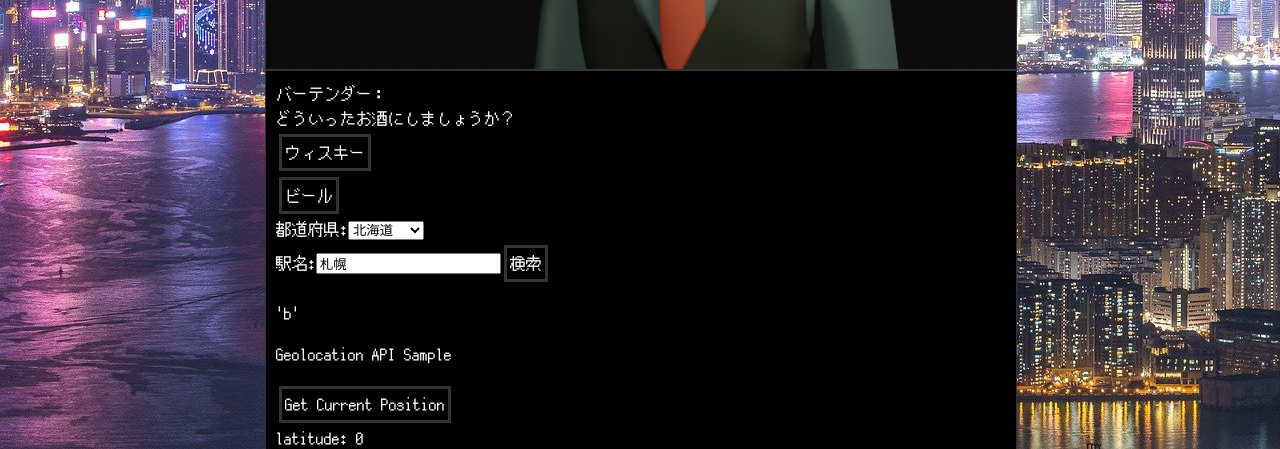
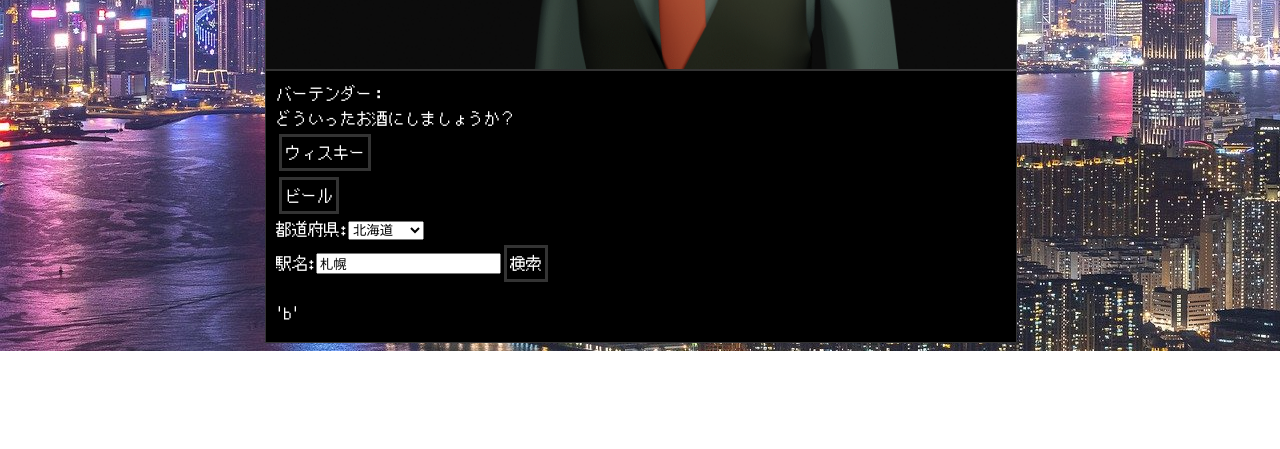
Before and after one commit to gustave-studio/bartender, a React (Create React App) app: page / in a window 1280 px wide. Shown: the part 503-952 px from the top of the page. After the commit the page ends 854 px from the top, so only its background shows below. Built offline with nearby package versions, Linux system fonts and the light colour scheme.

Commit message:
🚧コンポーネントを分ける

```diff
--- a/src/App.tsx
+++ b/src/App.tsx
@@ -1,12 +1,12 @@
 import React, {useState, useEffect, useRef} from 'react';
 import './App.css';
-import Prefectures from './prefectures.js';
 import axios from 'axios';
 import Button from '@mui/material/Button';
 import Grid from '@material-ui/core/Grid';
 import Card from '@material-ui/core/Card';
 import CardContent from '@mui/material/CardContent';
 import Header from './components/Header'
+import MessageWindow from './components/MessageWindow'
 
 declare global { interface Window { cback: any } }
 
@@ -194,63 +194,21 @@ function App() {
         {console.log(process.env.REACT_APP_SOUND_FILE)}
         <div className="main_screen">
         </div>
-        <div className="message_window">
-          <div className="message">
-            バーテンダー：
-            <div className="result" style={{ display: result ? '' : 'none' }}>
-              <a href={resultURL}>
-                <img src={resultImage} alt="おすすめ結果" />
-                <br />
-                Amazonで購入
-              </a>
-            </div>
-
-            { displayMessage.split('\n').map((item) => (
-                <div key={item}>
-                  {item}
-                </div>
-              )) }
-            {choices.map((choice, key) => (
-              <span key={key} style={{ display: displayChoices ? '' : 'none' }}>
-                <button key={key} onClick={() => selectMenu(choice, key)}>{choice}</button>
-                <br />
-              </span>
-            ))}
-
-            <label>都道府県:</label>
-            <select onChange={event => setPrefecture(event.target.value)}>
-              {Prefectures.OPTIONS.map((option, key) => {
-                return (<option value={option} key={key} >{option}</option>)
-              })}
-            </select>
-            <br />
-            <label>駅名:</label>
-            <input
-              type="text"
-              value={station}
-              onChange={event => setStation(event.target.value)}
-            />
-            <button onClick={() => searchRestaurant()}>検索</button>
-
-            {
-            responseData.length ?
-            shopInfo() : <p>'b'</p>
-            }
-
-     <p>Geolocation API Sample</p>
-      {!isFirstRef && !isAvailable && <p className="App-error-text">geolocation IS NOT available</p>}
-      {isAvailable && (
-        <div>
-          <button onClick={getCurrentPosition}>Get Current Position</button>
-          <div>
-            latitude: {position.latitude}
-            <br />
-            longitude: {position.longitude}
-          </div>
-        </div>
-      )}
-           </div>
-         </div>
+        <MessageWindow
+          result={result}
+          resultURL={resultURL}
+          resultImage={resultImage}
+          displayMessage={displayMessage}
+          choices={choices}
+          displayChoices={displayChoices}
+          selectMenu={selectMenu}
+          setPrefecture={setPrefecture}
+          station={station}
+          setStation={setStation}
+          searchRestaurant={searchRestaurant}
+          responseData={responseData}
+          shopInfo={shopInfo}
+        />
        </div>
     </div>
   );
--- /dev/null
+++ b/src/components/MessageWindow.tsx
@@ -0,0 +1,83 @@
+import Prefectures from '../prefectures.js';
+
+type MessageWindowPropsType = {
+  result: boolean;
+  resultURL: string;
+  resultImage: string;
+  displayMessage: string;
+  choices: Array<string>;
+  displayChoices: boolean;
+  selectMenu: any;
+//   ここから
+  setPrefecture: React.Dispatch<React.SetStateAction<string>>;
+  station: string;
+  setStation: React.Dispatch<React.SetStateAction<string>>;
+  searchRestaurant: any;
+  responseData: Array<any>;
+  shopInfo: any;
+//   setPlaying: React.Dispatch<React.SetStateAction<boolean>>;
+}
+
+const MessageWindow = function (props: MessageWindowPropsType) {
+  return (
+    <div className="message_window">
+    <div className="message">
+      バーテンダー：
+      <div className="result" style={{ display: props.result ? '' : 'none' }}>
+        <a href={props.resultURL}>
+          <img src={props.resultImage} alt="おすすめ結果" />
+          <br />
+          Amazonで購入
+        </a>
+      </div>
+
+      { props.displayMessage.split('\n').map((item) => (
+          <div key={item}>
+            {item}
+          </div>
+        )) }
+      {props.choices.map((choice, key) => (
+        <span key={key} style={{ display: props.displayChoices ? '' : 'none' }}>
+          <button key={key} onClick={() => props.selectMenu(choice, key)}>{choice}</button>
+          <br />
+        </span>
+      ))}
+
+      <label>都道府県:</label>
+      <select onChange={event => props.setPrefecture(event.target.value)}>
+        {Prefectures.OPTIONS.map((option, key) => {
+          return (<option value={option} key={key} >{option}</option>)
+        })}
+      </select>
+      <br />
+      <label>駅名:</label>
+      <input
+        type="text"
+        value={props.station}
+        onChange={event => props.setStation(event.target.value)}
+      />
+      <button onClick={() => props.searchRestaurant()}>検索</button>
+
+      {
+        props.responseData.length ?
+        props.shopInfo() : <p>'b'</p>
+      }
+
+        {/* <p>Geolocation API Sample</p>
+          {!isFirstRef && !isAvailable && <p className="App-error-text">geolocation IS NOT available</p>}
+          {isAvailable && (
+            <div>
+              <button onClick={getCurrentPosition}>Get Current Position</button>
+              <div>
+                latitude: {position.latitude}
+                <br />
+                longitude: {position.longitude}
+              </div>
+            </div>
+          )} */}
+     </div>
+   </div>
+  );
+};
+
+export default MessageWindow;
```
